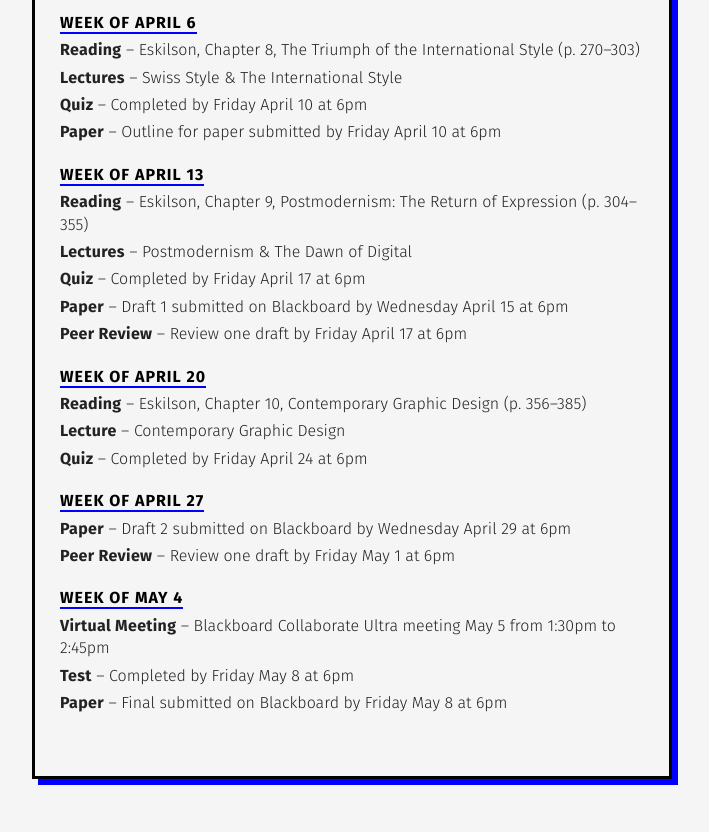
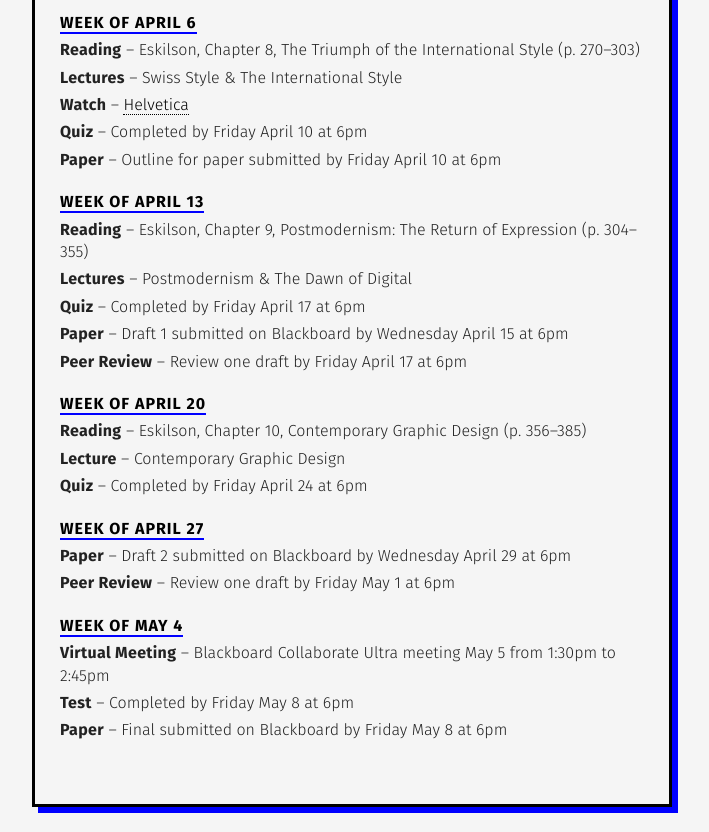
Before and after one commit to gmu-gd/history20-spring, a plain HTML site: page schedule/index.html in a window 1280 px wide. Shown: the part 2070-2902 px from the top of the page, without its empty margins (288-997 px from the left). Before the commit the page ends 2874 px from the top, so only its background shows below. Drawn offline with nearby package versions, Linux system fonts and the light colour scheme.

Commit message:
Update index.html

```diff
--- a/schedule/index.html
+++ b/schedule/index.html
@@ -106,6 +106,7 @@
             <li class="date"><strong>Week of April 6</strong></li>
               <li><span class="cat">Reading</span> &ndash; Eskilson, Chapter 8, The Triumph of the International Style (p. 270&ndash;303)</li>
               <li><span class="cat">Lectures</span> &ndash; Swiss Style &amp; The International Style</li>
+              <li><span class="cat">Watch</span> &ndash; <a href="https://gmu.kanopy.com/video/helvetica-2">Helvetica</a>
               <li><span class="cat">Quiz</span> &ndash; Completed by Friday April 10 at 6pm</li>
               <li><span class="cat">Paper</span> &ndash; Outline for paper submitted by Friday April 10 at 6pm</li>
             <li class="date"><strong>Week of April 13</strong></li>
```
